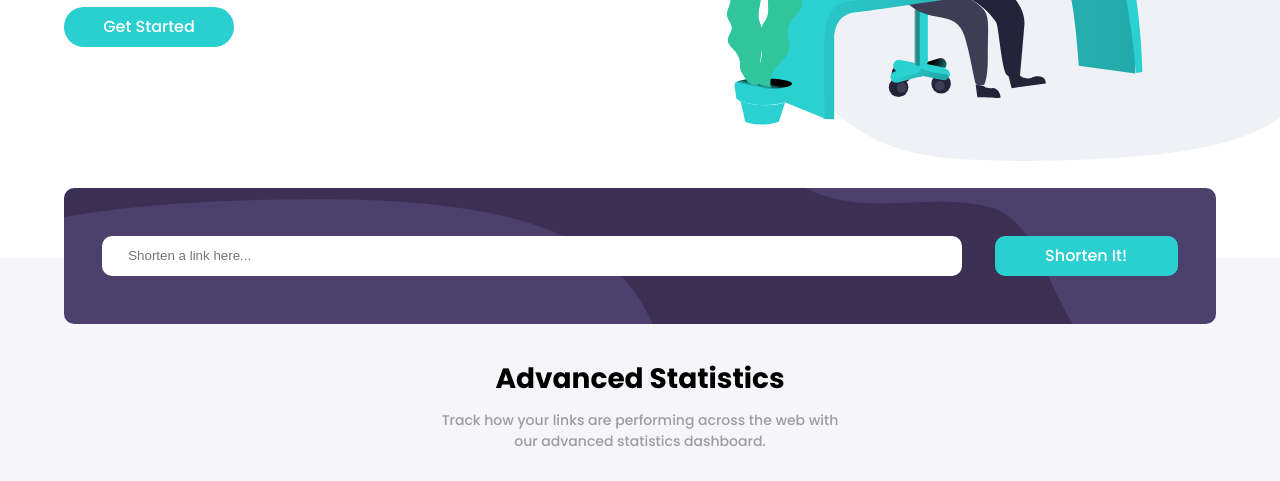
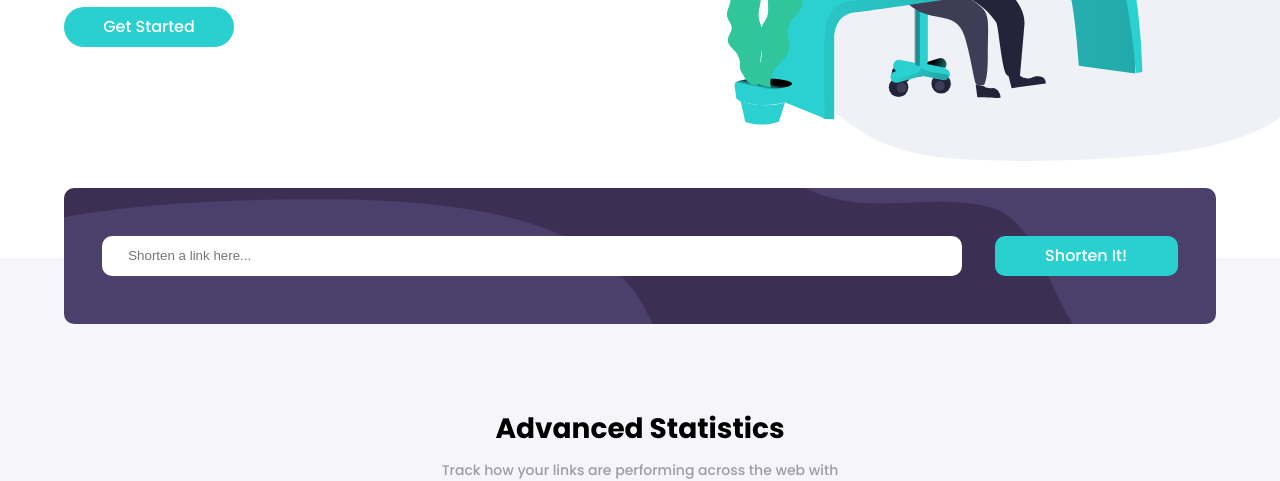
Before and after one commit to Nazeer2020/url-shortening-api-master, a plain HTML site: page index.html in a window 1280 px wide. Shown: the part 479-960 px from the top of the page. Drawn offline with Linux system fonts and the light colour scheme.

Commit message:
Update sytle.css

```diff
--- a/style/sytle.css
+++ b/style/sytle.css
@@ -182,6 +182,10 @@ input {
 section {
   background-color: hsl(257, 27%, 97%);
   padding: 150px 0 0 0;
+}
+
+.advanced__text h2 {
+  padding-top: 50px;
 }
 
 .prod__detail {
```
